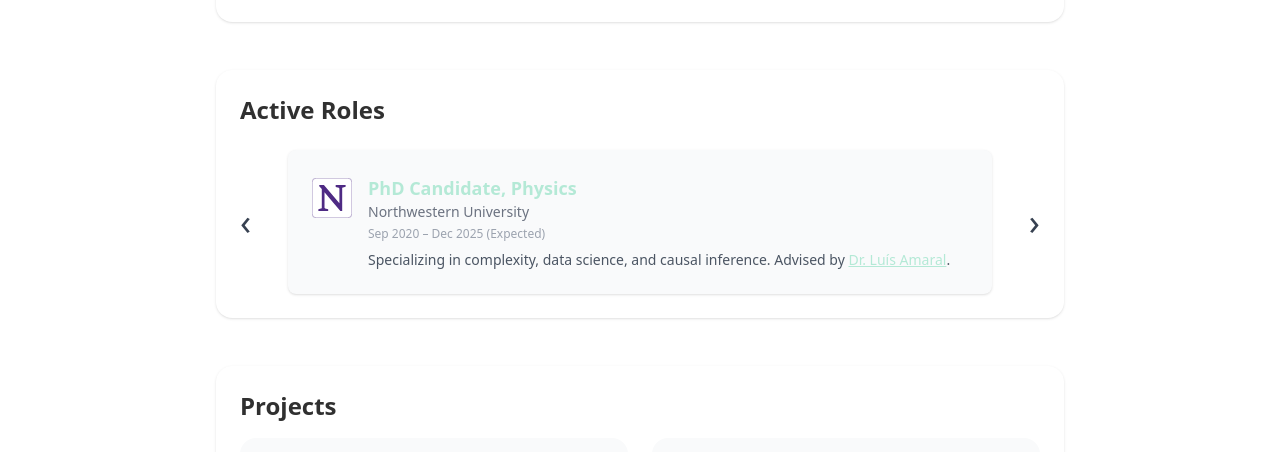
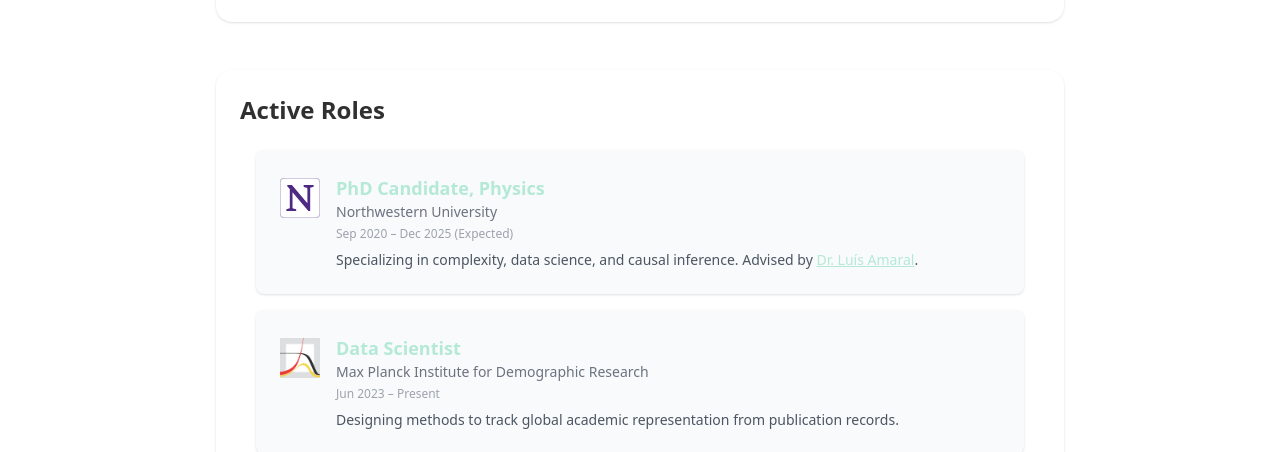
Before and after one commit to s-vishnoi/portfolio, a Vue app: page / in a window 1280 px wide. Shown: the part 306-758 px from the top of the page. Built offline with nearby package versions, Linux system fonts and the light colour scheme; no server answers.

Commit message:
roles reversed

```diff
--- a/src/pages/Home.vue
+++ b/src/pages/Home.vue
@@ -25,44 +25,28 @@
     </section>
 
 
-    <!-- Active Roles Carousel -->
-    <section id="roles" class="bg-base-100 p-6 rounded-box shadow text-left relative">
+    <!-- Active Roles Section (Stacked Cards) -->
+    <section id="roles" class="bg-base-100 p-6 rounded-box shadow text-left">
       <h2 class="text-2xl font-bold mb-6">Active Roles</h2>
-      <div class="relative w-full mx-auto px-12">
-        <transition name="slide-fade" mode="out-in">
-          <a
-            :key="roles[currentIndex].title"
-            :href="roles[currentIndex].link"
-            target="_blank"
-            class="bg-base-200 p-6 rounded-lg shadow w-full flex gap-4 items-start hover:ring-2 hover:ring-accent transition relative z-10"
-          >
-            <img :src="roles[currentIndex].logo" class="h-10 mt-1" />
-            <div>
-              <h3 class="font-bold text-lg text-accent dark:text-accent-content">
-                {{ roles[currentIndex].title }}
-              </h3>
-              <p class="text-sm text-gray-500 dark:text-gray-400">{{ roles[currentIndex].institution }}</p>
-              <p class="text-xs text-gray-400 mt-1">{{ roles[currentIndex].duration }}</p>
-              <p class="text-sm text-gray-600 dark:text-gray-300 mt-2" v-html="roles[currentIndex].description"></p>
-            </div>
-          </a>
-        </transition>
-
-        <!-- Visible Buttons -->
-        <button
-          @click="prevRole"
-          class="absolute left-0 top-1/2 -translate-y-1/2 z-20 text-gray-700 text-4xl hover:text-accent transition"
+      <div class="grid gap-4 px-4">
+        <a
+          v-for="role in roles"
+          :key="role.title"
+          :href="role.link"
+          target="_blank"
+          class="bg-base-200 p-6 rounded-lg shadow w-full flex gap-4 items-start hover:ring-2 hover:ring-accent transition relative"
         >
-          ‹
-        </button>
-        <button
-          @click="nextRole"
-          class="absolute right-0 top-1/2 -translate-y-1/2 z-20 text-gray-700 text-4xl hover:text-accent transition"
-        >
-          ›
-        </button>
+          <img :src="role.logo" class="h-10 mt-1" />
+          <div>
+            <h3 class="font-bold text-lg text-accent dark:text-accent-content">{{ role.title }}</h3>
+            <p class="text-sm text-gray-500 dark:text-gray-400">{{ role.institution }}</p>
+            <p class="text-xs text-gray-400 mt-1">{{ role.duration }}</p>
+            <p class="text-sm text-gray-600 dark:text-gray-300 mt-2" v-html="role.description"></p>
+          </div>
+        </a>
       </div>
     </section>
+
 
 
     <!-- Projects Section -->
```
